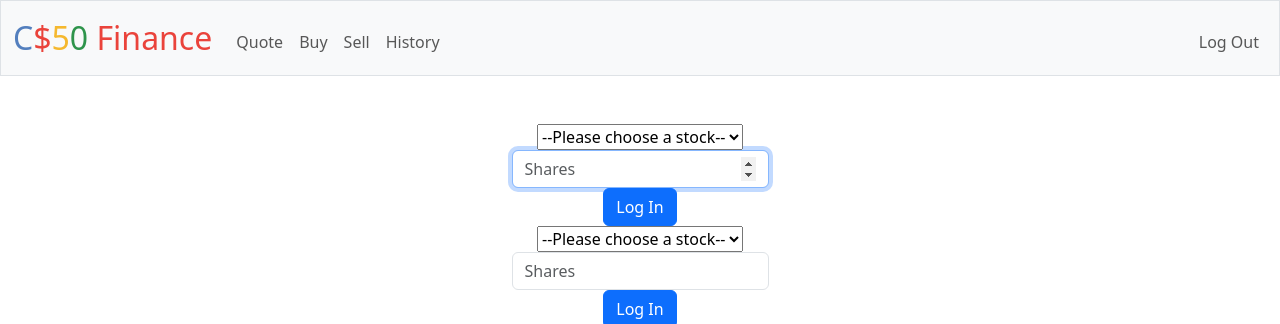
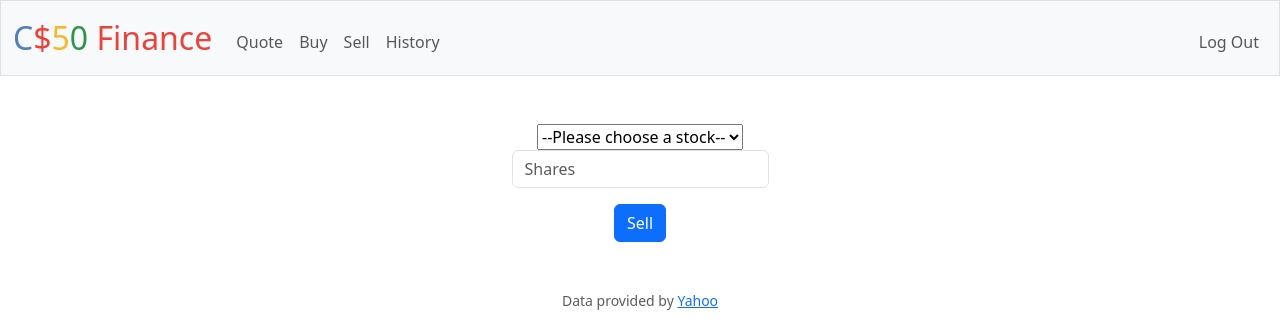
Before and after one commit to martinhild/CS50-my-solutions, a Flask app: page /sell in a window 1280 px wide. Shown: the top 324 px of the page. Run offline with Flask 3, Linux system fonts and the light colour scheme; a user stored in the database is signed in; data comes from the database, SQL or seed files in the repository; some libraries are stand-ins or nearby versions.

Commit message:
Sun, Feb 11, 2024, 5:34 PM +01:00

```diff
--- a/finance/templates/sell.html
+++ b/finance/templates/sell.html
@@ -6,17 +6,6 @@
 
 {% block main %}
     <form action="/sell" method="post">
-        <select name="pets" id="pet-select">
-            <option value="">--Please choose a stock--</option>
-            {% for stock in stocks %}
-            <option value=stock.symbol>{{stock.symbol}}</option>
-            {% endfor %}
-          </select>
-          <input autocomplete="off" autofocus class="form-control mx-auto w-auto" name="shares" placeholder="Shares" type="number">
-        <button class="btn btn-primary" type="submit">Log In</button>
-    </form>
-
-    <form action="/sell" method="post">
         <tr>
             <td>
                 <select name="pets" id="pet-select">
@@ -24,13 +13,11 @@
                     {% for stock in stocks %}
                     <option value=stock.symbol>{{stock.symbol}}</option>
                     {% endfor %}
-                  </select>
-                  <input autocomplete="off" autofocus class="form-control mx-auto w-auto" name="shares" placeholder="Shares" type="number">
-                <button class="btn btn-primary" type="submit">Log In</button>
+                </select>
                 <div class="mb-3">
-                    <input autocomplete="off" autofocus class="form-control mx-auto w-auto" name="shares" placeholder="Shares" type="number">
+                    <input autocomplete="off" class="form-control mx-auto w-auto" name="shares" placeholder="Shares" type="number">
                 </div>
-                <button class="btn btn-primary" type="submit">Buy</button>
+                <button class="btn btn-primary" type="submit">Sell</button>
             </td>
         </tr>
     </form>
```
